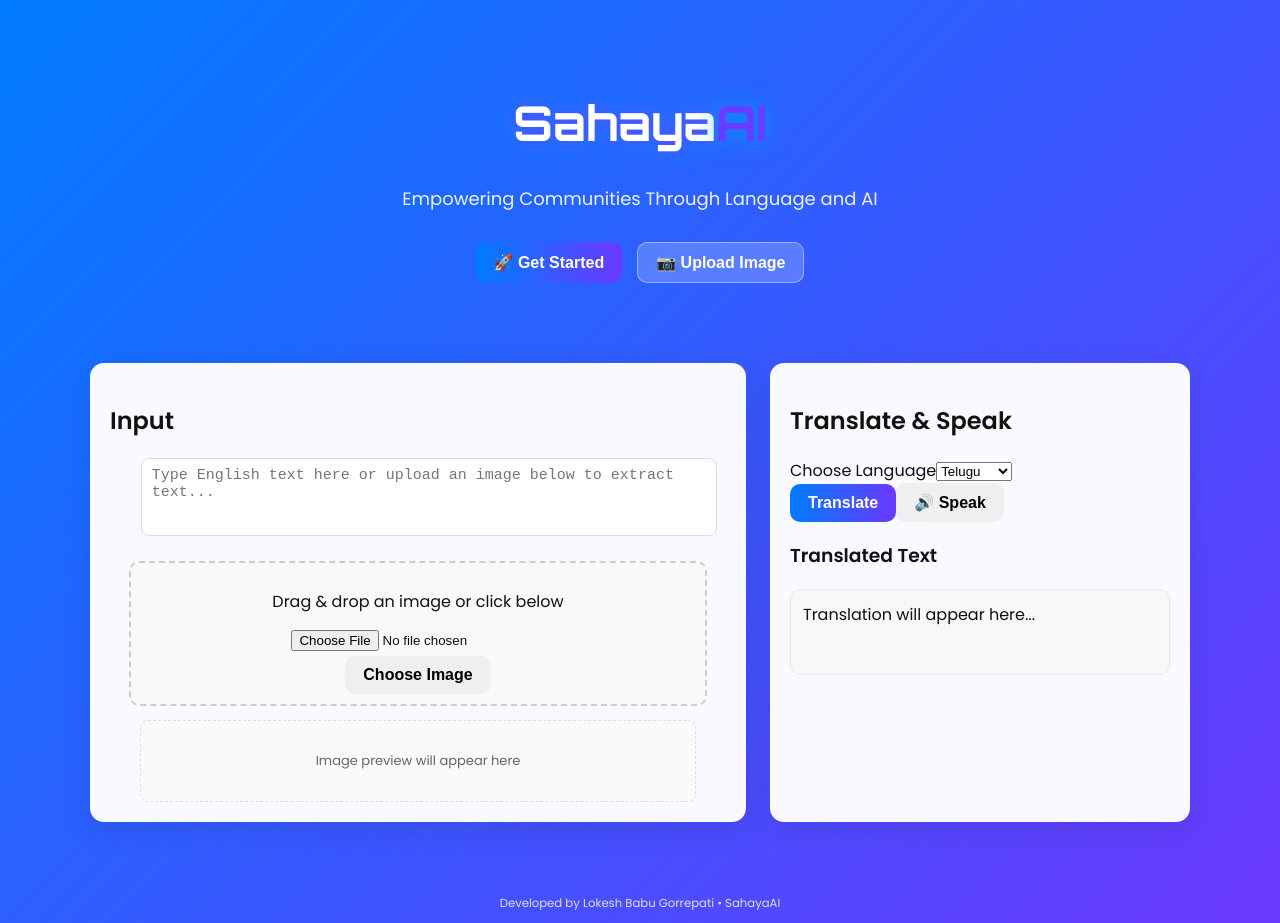
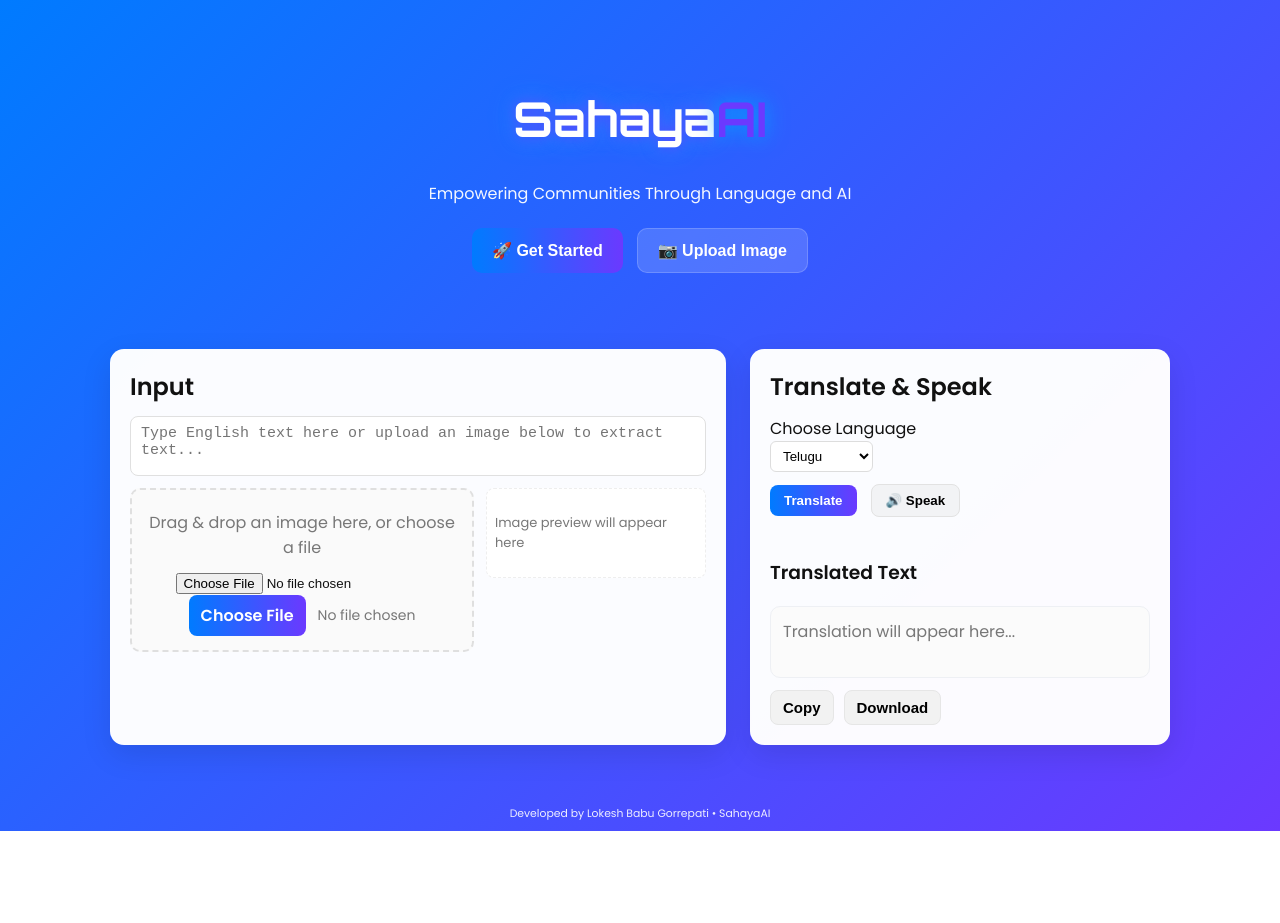
Before and after one commit to Lokeshbabugorrepati/SahayaAI, a React (Create React App) app: page / in a window 1280 px wide. After the commit the page ends 831 px from the top, so only its background shows below. Built offline with nearby package versions, Linux system fonts and the light colour scheme.

Commit message:
UI fix: single file input, compact textbox, spacing in translate area

```diff
--- a/src/App.css
+++ b/src/App.css
@@ -1,217 +1,88 @@
 @import url('https://fonts.googleapis.com/css2?family=Poppins:wght@300;400;600&family=Orbitron:wght@700&display=swap');
 
+:root{
+  --accent1: #007bff;
+  --accent2: #6b39ff;
+  --card: rgba(255,255,255,0.98);
+  --muted: #777;
+}
+
+*{box-sizing:border-box}
 body {
   margin: 0;
   font-family: 'Poppins', sans-serif;
-  background: linear-gradient(135deg, #007bff, #6b39ff);
+  background: linear-gradient(135deg, var(--accent1), var(--accent2));
   color: #111;
   min-height: 100vh;
   scroll-behavior: smooth;
 }
 
-/* Hero Section */
-.hero {
-  text-align: center;
-  padding: 60px 20px 40px;
-  color: white;
-}
+/* Hero */
+.hero { text-align:center; padding:56px 20px 36px; color:white; }
+.ai-glow { font-family:'Orbitron',sans-serif; font-size:48px; color:white; text-shadow:0 0 15px var(--accent2),0 0 25px #00aaff; }
+.ai-highlight { color:var(--accent2); animation:pulse 2s infinite alternate; }
+.tag { margin-top:8px; opacity:0.95; }
 
-.ai-glow {
-  font-family: 'Orbitron', sans-serif;
-  font-size: 48px;
-  color: white;
-  text-shadow: 0 0 15px #6b39ff, 0 0 25px #00aaff;
-}
+/* hero buttons */
+.hero-buttons{ margin-top:22px; display:flex; gap:14px; justify-content:center; flex-wrap:wrap;}
+.btn{ border:none; border-radius:10px; cursor:pointer; font-weight:600; padding:10px 16px; font-size:15px; transition:all .22s ease;}
+.btn.primary{ background:linear-gradient(90deg,var(--accent1),var(--accent2)); color:#fff; }
+.btn.glass{ background: rgba(255,255,255,0.15); color:#fff; border:1px solid rgba(255,255,255,0.18); }
+.btn.big{ padding:12px 20px; font-size:16px; }
 
-.ai-highlight {
-  color: #6b39ff;
-  text-shadow: 0 0 20px #ffffff;
-  animation: pulse 2s infinite alternate;
-}
+/* container */
+.container{ max-width:1100px; margin:20px auto; padding:20px; display:grid; grid-template-columns:1fr 420px; gap:24px;}
+@media (max-width:980px){ .container{ grid-template-columns:1fr; } }
 
-.tag {
-  font-size: 18px;
-  margin-top: 8px;
-  opacity: 0.9;
-}
+/* card base */
+.card{ background:var(--card); border-radius:14px; padding:20px; box-shadow:0 10px 30px rgba(0,0,0,0.10); display:flex; flex-direction:column; justify-content:flex-start; }
 
-/* Buttons */
-.hero-buttons {
-  margin-top: 30px;
-  display: flex;
-  gap: 15px;
-  justify-content: center;
-  flex-wrap: wrap;
-}
+/* --- LEFT: Input --- */
+.left-card h2{ margin:0 0 12px 0; font-size:24px; }
+textarea{ width:100%; height:60px; border-radius:8px; padding:8px 10px; border:1px solid #e0e0e0; font-size:15px; resize:none; }
 
-.btn {
-  border: none;
-  border-radius: 10px;
-  cursor: pointer;
-  font-weight: 600;
-  padding: 10px 18px;
-  font-size: 16px;
-  transition: all 0.3s ease;
-}
+/* file area: single file input only */
+.file-row{ display:flex; gap:12px; align-items:flex-start; margin-top:12px; flex-wrap:wrap; }
+.file-drop{ flex:1; min-width:0; background:#fafafa; border:2px dashed #dfdfdf; border-radius:10px; padding:14px; text-align:center; }
+.file-drop:hover{ border-color: var(--accent1); }
+.file-drop p{ margin:6px 0 10px 0; color:var(--muted); }
 
-.btn.primary {
-  background: linear-gradient(90deg, #007bff, #6b39ff);
-  color: white;
-}
+/* FILE INPUT: visible Choose File + filename to the right */
+.file-meta{ display:flex; align-items:center; justify-content:center; gap:12px; flex-wrap:wrap; }
+input[type="file"]{ display:inline-block; cursor:pointer; }
+.file-button{ background:linear-gradient(90deg,var(--accent1),var(--accent2)); color:white; padding:8px 12px; border-radius:8px; font-weight:700; cursor:pointer; }
+.filename{ color:var(--muted); font-size:14px; }
 
-.btn.glass {
-  background: rgba(255, 255, 255, 0.2);
-  color: white;
-  border: 1px solid rgba(255, 255, 255, 0.4);
-}
+/* preview box small and compact */
+.preview{ width:220px; height:90px; border-radius:8px; background:#fff; border:1px dashed #eee; display:flex; align-items:center; justify-content:center; color:var(--muted); font-size:13px; padding:8px; }
 
-.btn:hover {
-  transform: translateY(-3px);
-  box-shadow: 0 0 15px rgba(255, 255, 255, 0.3);
-}
+/* progress */
+.progress{ margin-top:12px; }
+.bar{ height:8px; background:linear-gradient(90deg,var(--accent1),var(--accent2)); border-radius:8px; width:0; }
 
-/* Layout */
-.container {
-  max-width: 1100px;
-  margin: 20px auto;
-  padding: 20px;
-  display: grid;
-  grid-template-columns: 1fr 420px;
-  gap: 24px;
-}
+/* --- RIGHT: Translate & Speak --- */
+.card-right h2{ margin:0 0 12px 0; font-size:24px; }
+.language-select{ margin-bottom:12px; }
+select{ padding:6px 8px; border-radius:6px; border:1px solid #ddd; background:#fff; }
 
-@media (max-width: 980px) {
-  .container {
-    grid-template-columns: 1fr;
-  }
-}
+/* spacing: clear gap after language, then larger gap between translate & speak */
+.action-buttons{ display:flex; gap:14px; align-items:center; margin-bottom:12px; }
+.btn-action{ padding:8px 14px; border-radius:8px; font-weight:700; cursor:pointer; border:none; }
+.btn-translate{ background:linear-gradient(90deg,var(--accent1),var(--accent2)); color:#fff; }
+.btn-speak{ background:#f2f3f5; border:1px solid #e2e2e2; }
 
-/* Card */
-.card {
-  background: rgba(255, 255, 255, 0.97);
-  border-radius: 14px;
-  padding: 20px;
-  box-shadow: 0 8px 30px rgba(0, 0, 0, 0.1);
-}
+/* space between buttons area and translated result */
+.result-gap{ height:10px; }
 
-/* ✅ Smaller and narrower textbox */
-textarea {
-  width: 90%; /* reduced width */
-  height: 60px;
-  border-radius: 8px;
-  padding: 8px 10px;
-  border: 1px solid #dcdcdc;
-  font-size: 15px;
-  resize: none;
-  margin-bottom: 10px;
-  margin-left: 5%;
-}
+/* result box */
+.result-box{ margin-top:8px; background:#fbfbfb; padding:12px; border-radius:10px; border:1px solid #eef0f4; min-height:72px; color:#222; }
+.muted{ color:var(--muted); }
 
-/* ✅ Compact Upload Section */
-.file-row {
-  display: flex;
-  flex-direction: column;
-  align-items: center;
-  gap: 8px;
-  margin-top: 8px;
-}
+/* small utility button style for copy/download */
+.btn.small{ background:#f2f2f2; border:1px solid #e6e6e6; padding:8px 12px; border-radius:8px; cursor:pointer; }
 
-.file-drop {
-  width: 90%;
-  text-align: center;
-  background: #f9f9f9;
-  border: 2px dashed #ccc;
-  border-radius: 10px;
-  padding: 10px;
-  transition: 0.3s;
-}
+/* footer */
+.footer{ text-align:center; color:rgba(255,255,255,0.9); margin-top:30px; padding:8px 0; font-size:13px; }
 
-.file-drop:hover {
-  background: #f0f0f0;
-  border-color: #007bff;
-}
-
-/* ✅ Only one upload button (Choose File) */
-input[type="file"] {
-  display: block;
-  margin: 5px auto;
-  cursor: pointer;
-}
-
-.preview {
-  width: 90%;
-  height: 80px;
-  border-radius: 8px;
-  background: #fafafa;
-  display: flex;
-  align-items: center;
-  justify-content: center;
-  font-size: 13px;
-  color: #666;
-  border: 1px dashed #ddd;
-  margin-top: 6px;
-}
-
-/* ✅ Better Translate & Speak Spacing */
-.card-right {
-  display: flex;
-  flex-direction: column;
-  gap: 18px; /* added more breathing room */
-}
-
-.language-select {
-  margin-top: 5px;
-}
-
-.action-buttons {
-  display: flex;
-  gap: 16px; /* more gap between buttons */
-  margin-top: 6px;
-}
-
-.btn-action {
-  border: none;
-  border-radius: 8px;
-  font-size: 15px;
-  font-weight: 600;
-  padding: 8px 18px;
-  cursor: pointer;
-  transition: 0.3s;
-}
-
-.btn-translate {
-  background: linear-gradient(90deg, #007bff, #6b39ff);
-  color: white;
-}
-
-.btn-translate:hover {
-  box-shadow: 0 0 10px #6b39ff;
-}
-
-.btn-speak {
-  background: #f2f2f2;
-  border: 1px solid #ccc;
-}
-
-.result-box {
-  background: #f8f8f8;
-  padding: 12px;
-  border-radius: 10px;
-  border: 1px solid #e5e7eb;
-  min-height: 60px;
-}
-
-/* Footer */
-.footer {
-  text-align: center;
-  color: #ffffffcc;
-  margin-top: 40px;
-  padding: 10px 0;
-  font-size: 14px;
-}
-
-/* Animation */
-@keyframes pulse {
-  0% { text-shadow: 0 0 15px #6b39ff; }
-  100% { text-shadow: 0 0 25px #00aaff; }
-}
+/* animations */
+@keyframes pulse{ 0%{ text-shadow:0 0 12px var(--accent2);} 100%{ text-shadow:0 0 22px #00aaff;} }
--- a/src/App.js
+++ b/src/App.js
@@ -4,7 +4,7 @@ import axios from "axios";
 import Tesseract from "tesseract.js";
 import "./App.css";
 
-const OCR_SPACE_KEY = "K84934366888957"; // your OCR.Space API key
+const OCR_SPACE_KEY = "K84934366888957"; // your OCR.Space key
 
 function App() {
   const [inputText, setInputText] = useState("");
@@ -15,111 +15,163 @@ function App() {
   const [isTranslating, setIsTranslating] = useState(false);
   const [imagePreview, setImagePreview] = useState(null);
   const [errorMsg, setErrorMsg] = useState("");
+  const [fileName, setFileName] = useState("");
   const fileInputRef = useRef();
   const inputSectionRef = useRef();
 
-  const scrollToInput = () => {
+  const scrollToInput = () =>
     inputSectionRef.current?.scrollIntoView({ behavior: "smooth" });
-  };
 
-  const enhanceImageBlob = async (file) => {
-    return new Promise((resolve, reject) => {
+  // small enhancement to image before OCR
+  const enhanceImageBlob = async (file) =>
+    new Promise((resolve, reject) => {
       const img = new Image();
+      img.crossOrigin = "anonymous";
       img.src = URL.createObjectURL(file);
       img.onload = () => {
+        const maxDim = 1600;
+        const scale = Math.min(1, maxDim / Math.max(img.width, img.height));
         const canvas = document.createElement("canvas");
-        canvas.width = img.width;
-        canvas.height = img.height;
+        canvas.width = Math.round(img.width * scale);
+        canvas.height = Math.round(img.height * scale);
         const ctx = canvas.getContext("2d");
-        ctx.filter = "contrast(180%) brightness(120%)";
-        ctx.drawImage(img, 0, 0);
-        canvas.toBlob((blob) => resolve(blob), "image/png");
+        ctx.filter = "contrast(150%) brightness(110%)";
+        ctx.drawImage(img, 0, 0, canvas.width, canvas.height);
+        canvas.toBlob((b) => resolve(b), "image/png", 0.9);
       };
       img.onerror = (e) => reject(e);
     });
-  };
 
+  // OCR with OCR.Space, fallback to Tesseract
   const runOCR = async (file) => {
     setErrorMsg("");
     setIsExtracting(true);
-    setOcrProgress(1);
+    setOcrProgress(2);
+    setFileName(file.name || "");
 
     try {
-      const enhancedBlob = await enhanceImageBlob(file);
-      setImagePreview(URL.createObjectURL(enhancedBlob));
+      const enhanced = await enhanceImageBlob(file);
+      setImagePreview(URL.createObjectURL(enhanced));
 
       const form = new FormData();
-      form.append("file", enhancedBlob, "enhanced.png");
+      form.append("file", enhanced, "enhanced.png");
       form.append("language", "eng");
+      form.append("isOverlayRequired", false);
 
       const res = await axios.post("https://api.ocr.space/parse/image", form, {
         headers: { apikey: OCR_SPACE_KEY },
-        onUploadProgress: (p) =>
-          setOcrProgress(Math.round((p.loaded / p.total) * 100)),
+        onUploadProgress: (p) => {
+          if (p.total) setOcrProgress(Math.round((p.loaded / p.total) * 100));
+        },
+        timeout: 90000,
       });
 
-      const parsedText = res.data?.ParsedResults?.[0]?.ParsedText || "";
-      if (parsedText.trim()) {
-        setInputText(parsedText);
+      const parsed = res?.data?.ParsedResults?.[0]?.ParsedText || "";
+      if (parsed.trim()) {
+        setInputText(parsed.replace(/\s+/g, " ").trim());
         setIsExtracting(false);
+        setOcrProgress(100);
         return;
-      } else throw new Error("Empty OCR result");
-    } catch {
+      } else {
+        setErrorMsg("OCR.Space returned no text — falling back to local OCR.");
+      }
+    } catch (err) {
+      console.warn("OCR.Space error:", err);
+      setErrorMsg("OCR.Space error; trying local OCR fallback.");
+    }
+
+    // fallback: Tesseract
     try {
+      setOcrProgress(5);
       const result = await Tesseract.recognize(file, "eng", {
-          logger: (m) =>
-            setOcrProgress(Math.round(m.progress * 100)),
+        logger: (m) => {
+          if (m.status === "recognizing text") {
+            setOcrProgress(Math.round(m.progress * 100));
+          }
+        },
       });
-        setInputText(result.data.text.trim());
-      } catch {
-        setErrorMsg("Failed to extract text from image.");
-      }
+      const text = (result?.data?.text || "").replace(/\s+/g, " ").trim();
+      setInputText(text);
+      if (!text) setErrorMsg("Local OCR couldn't extract text. Try a clearer image.");
+    } catch (err) {
+      console.error("Tesseract error:", err);
+      setErrorMsg("Both OCR methods failed.");
     } finally {
       setIsExtracting(false);
       setOcrProgress(100);
     }
   };
 
+  // file input change (only one file input in UI)
   const handleFileChange = (e) => {
     const f = e.target.files?.[0];
     if (f) runOCR(f);
   };
 
+  // translate via MyMemory
   const translate = async () => {
-    if (!inputText.trim()) {
+    setErrorMsg("");
+    const q = inputText.trim();
+    if (!q) {
       setErrorMsg("Please enter or extract text first.");
       return;
     }
     setIsTranslating(true);
+    setTranslatedText("");
     try {
       const res = await axios.get("https://api.mymemory.translated.net/get", {
-        params: { q: inputText, langpair: `en|${lang}` },
+        params: { q, langpair: `en|${lang}` },
+        timeout: 30000,
       });
-      setTranslatedText(res.data?.responseData?.translatedText || "");
-    } catch {
-      setErrorMsg("Translation failed.");
+      let translated = res?.data?.responseData?.translatedText || "";
+      // minor phrase shortcuts for common phrases
+      const low = q.toLowerCase();
+      if (low.includes("good morning") && lang === "te") translated = "శుభోదయం";
+      setTranslatedText(translated);
+    } catch (err) {
+      console.error("Translate error:", err);
+      setErrorMsg("Translation failed — please try again.");
     } finally {
       setIsTranslating(false);
     }
   };
 
   const speak = () => {
+    if (!translatedText) {
+      setErrorMsg("Please translate first before playing audio.");
+      return;
+    }
+    const utter = new SpeechSynthesisUtterance(translatedText);
+    const map = {
+      te: "te-IN",
+      hi: "hi-IN",
+      ta: "ta-IN",
+      kn: "kn-IN",
+      ml: "ml-IN",
+      bn: "bn-IN",
+    };
+    utter.lang = map[lang] || "en-IN";
+    window.speechSynthesis.cancel();
+    window.speechSynthesis.speak(utter);
+  };
+
+  const copyTranslation = async () => {
     if (!translatedText) return;
-    const utter = new SpeechSynthesisUtterance(translatedText);
-    utter.lang = lang === "te" ? "te-IN" : "en-IN";
-    window.speechSynthesis.speak(utter);
+    try {
+      await navigator.clipboard.writeText(translatedText);
+      alert("Copied translated text.");
+    } catch {
+      setErrorMsg("Copy failed.");
+    }
   };
 
   return (
     <div className="app-gradient">
-      {/* Hero Section */}
-      <header className="hero fade-in">
+      <header className="hero">
         <div className="hero-inner">
           <h1 className="ai-glow">Sahaya<span className="ai-highlight">AI</span></h1>
-          <p className="tag slide-up">
-            Empowering Communities Through Language and AI
-          </p>
-          <div className="hero-buttons slide-up">
+          <p className="tag">Empowering Communities Through Language and AI</p>
+          <div className="hero-buttons">
             <button className="btn primary big" onClick={scrollToInput}>
               🚀 Get Started
             </button>
@@ -133,76 +185,95 @@ function App() {
         </div>
       </header>
 
-      {/* Main Section */}
-      <main className="container fade-in" ref={inputSectionRef}>
-        {/* Input Card */}
-        <section className="card upload-card slide-left">
+      <main className="container" ref={inputSectionRef}>
+        {/* Left: Input Card */}
+        <section className="card left-card">
           <h2>Input</h2>
+
           <textarea
             value={inputText}
             onChange={(e) => setInputText(e.target.value)}
             placeholder="Type English text here or upload an image below to extract text..."
-            rows={6}
+            rows={3}
           />
+
+          {/* SINGLE file input, visible; label styled as button */}
           <div className="file-row">
             <div className="file-drop">
-              <p>Drag & drop an image or click below</p>
+              <p>Drag & drop an image here, or choose a file</p>
               <input
+                id="file"
                 type="file"
                 accept="image/*"
+                onChange={handleFileChange}
                 ref={fileInputRef}
-                onChange={handleFileChange}
               />
-              <button className="btn" onClick={() => fileInputRef.current?.click()}>
-                Choose Image
-              </button>
-            </div>
-            <div className="preview">
-              {imagePreview ? (
-                <img src={imagePreview} alt="preview" />
-              ) : (
-                <div className="preview-empty">Image preview will appear here</div>
-              )}
+              <div className="file-meta">
+                <label htmlFor="file" className="file-button">Choose File</label>
+                <span className="filename">{fileName || "No file chosen"}</span>
               </div>
             </div>
+
+            <div className="preview">
+              {imagePreview ? <img src={imagePreview} alt="preview" /> : <span>Image preview will appear here</span>}
+            </div>
+          </div>
+
           {isExtracting && (
             <div className="progress">
-              <div className="bar" style={{ width: `${ocrProgress}%` }}></div>
-              <small>Extracting... {ocrProgress}%</small>
+              <div className="bar" style={{ width: `${ocrProgress}%` }} />
+              <small>Extracting text... {ocrProgress}%</small>
             </div>
           )}
         </section>
 
-        {/* Output Card */}
-        <section className="card output-card slide-right">
+        {/* Right: Translate & Speak */}
+        <section className="card card-right">
           <h2>Translate & Speak</h2>
-          <div className="controls">
+
+          <div className="language-select">
             <label>Choose Language</label>
+            <div>
               <select value={lang} onChange={(e) => setLang(e.target.value)}>
                 <option value="te">Telugu</option>
                 <option value="hi">Hindi</option>
                 <option value="ta">Tamil</option>
                 <option value="kn">Kannada</option>
+                <option value="ml">Malayalam</option>
               </select>
-            <div className="action-row">
-              <button className="btn primary" onClick={translate} disabled={isTranslating}>
+            </div>
+          </div>
+
+          <div className="action-buttons">
+            <button className="btn-action btn-translate" onClick={translate} disabled={isTranslating}>
               {isTranslating ? "Translating..." : "Translate"}
             </button>
-              <button className="btn" onClick={speak}>🔊 Speak</button>
+
+            <button className="btn-action btn-speak" onClick={speak}>
+              🔊 Speak
+            </button>
           </div>
-          </div>
-          <div className="result">
+
+          {/* add spacing before translated text */}
+          <div style={{ height: 10 }} />
+
+          <div>
             <h3>Translated Text</h3>
             <div className="result-box">
               {translatedText || <span className="muted">Translation will appear here...</span>}
             </div>
+
+            <div style={{ marginTop: 12, display: "flex", gap: 10 }}>
+              <button className="btn small" onClick={copyTranslation}>Copy</button>
+              <button className="btn small" onClick={() => { const blob = new Blob([translatedText || ""], {type:'text/plain'}); const url = URL.createObjectURL(blob); const a = document.createElement('a'); a.href = url; a.download = 'translation.txt'; a.click(); URL.revokeObjectURL(url); }}>Download</button>
             </div>
+          </div>
+
           {errorMsg && <div className="error">{errorMsg}</div>}
         </section>
       </main>
 
-      {/* Footer */}
-      <footer className="footer fade-in">
+      <footer className="footer">
         <small>Developed by Lokesh Babu Gorrepati • SahayaAI</small>
       </footer>
     </div>
```
Lines whose indentation alone changed are shown as unchanged.
